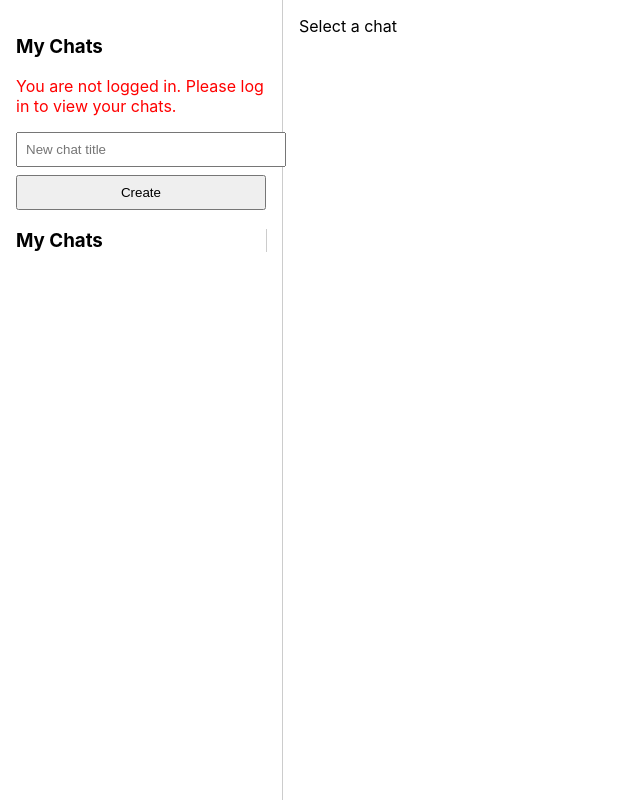
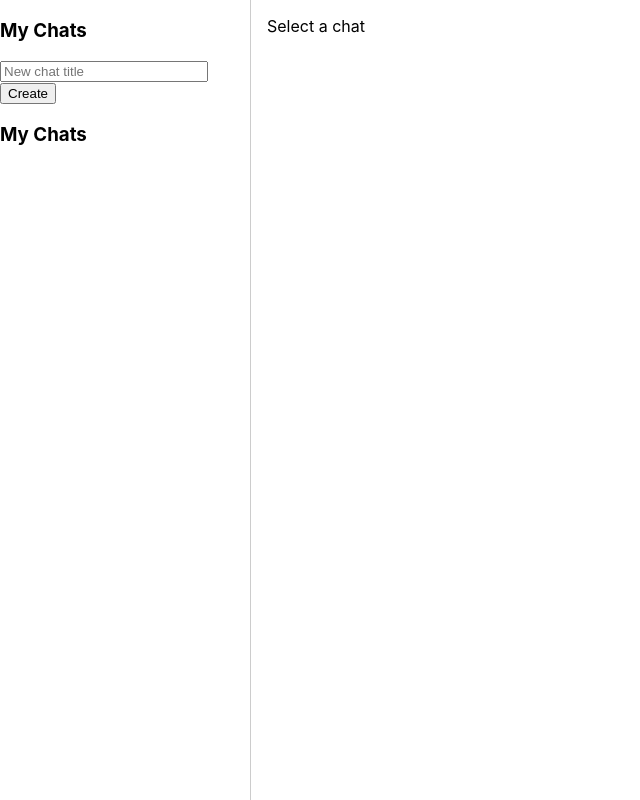
Before and after one commit to PranayV66/summarizer-app-summarizer, a React (Create React App) app in the folder frontend/: page / in a window 1280 px wide. Shown: the whole page, without its empty margins (0-640 px from the left). Built offline with nearby package versions, Linux system fonts and the light colour scheme.

Commit message:
Going back to aca331afa862df961d7b6847ae5a875a779cc91c

```diff
--- a/frontend/src/App.js
+++ b/frontend/src/App.js
@@ -7,79 +7,68 @@ import ChatWindow from './components/ChatWindow';
 const BACKEND_URL = `http://3.209.77.92:9000`;
 
 function App() {
+  const [token, setToken] = useState('');
   const [chats, setChats] = useState([]);
   const [selectedChat, setSelectedChat] = useState(null);
   const [newChatTitle, setNewChatTitle] = useState('');
-  const [error, setError] = useState(null); // State to handle errors
 
-    // Axios instance with default configurations
-    const axiosInstance = axios.create({
-      baseURL: BACKEND_URL,
-      withCredentials: true, // Ensures cookies are sent with every request
-    });
+  useEffect(() => {
+    const jwtToken = Cookies.get('token');
+    if (jwtToken) {
+      setToken(jwtToken);
+    }
+  }, []);
 
-    // Fetch chats on component mount
   useEffect(() => {
-    const fetchChats = async () => {
-      try {
-        const response = await axiosInstance.get('/chats');
-        console.log('Chats fetched:', response.data);
-        setChats(response.data);
-      } catch (error) {
-        console.error('Error fetching chats:', error);
-        setError('Failed to load chats. Please try again.');
-      }
-    };
-
-    // Check if token cookie exists
-    const token = Cookies.get('token');
-    if (token) {
-      fetchChats();
-    } else {
-      console.log('No authentication token found.');
-      setError('You are not logged in. Please log in to view your chats.');
-    }
-  }, []); // Empty dependency array ensures this runs once on mount
+    if (!token) return;
+    console.log('Fetching chats with token:', token);
+    axios.get(`${BACKEND_URL}/chats`, {
+      withCredentials: true, // Include cookies
+    })
+    .then(res => {
+      console.log('Chats fetched:', res.data);
+      setChats(res.data);
+    })
+    .catch(err => console.error('Error fetching chats:', err));
+  }, [token]);
 
   const handleSelectChat = (chat) => {
     setSelectedChat(chat);
   };
 
-  const handleCreateChat = async (e) => {
+  const handleCreateChat = (e) => {
     e.preventDefault();
     if (!newChatTitle.trim()) return;
 
-    try {
-      const response = await axiosInstance.post('/chats', { title: newChatTitle });
-      console.log('Chat created:', response.data);
-      setChats((prevChats) => [response.data, ...prevChats]);
+    console.log('Creating chat with title:', newChatTitle);
+    axios.post(`${BACKEND_URL}/chats`, { title: newChatTitle }, {
+      withCredentials: true, // Include cookies
+    })
+    .then(res => {
+      console.log('Chat created:', res.data);
+      setChats(prevChats => [res.data, ...prevChats]);
       setNewChatTitle('');
-    } catch (error) {
-      console.error('Error creating chat:', error);
-      setError('Failed to create chat. Please try again.');
-    }
+    })
+    .catch(err => console.error('Error creating chat:', err));
   };
 
   return (
     <div style={{ display: 'flex', height: '100vh' }}>
-      <div style={{ width: '250px', borderRight: '1px solid #ccc', padding: '16px' }}>
+      <div style={{ width: '250px', borderRight: '1px solid #ccc' }}>
         <h3>My Chats</h3>
-        {error && <div style={{ color: 'red', marginBottom: '16px' }}>{error}</div>}
-        <form onSubmit={handleCreateChat} style={{ marginBottom: '16px' }}>
+        <form onSubmit={handleCreateChat}>
           <input
             type="text"
             value={newChatTitle}
             onChange={(e) => setNewChatTitle(e.target.value)}
             placeholder="New chat title"
-            style={{ width: '100%', padding: '8px', marginBottom: '8px' }}
+            style={{ width: '80%', marginRight: '8px' }}
           />
-          <button type="submit" style={{ width: '100%', padding: '8px' }}>
-            Create
-          </button>
+          <button type="submit">Create</button>
         </form>
         <ChatList chats={chats} onSelectChat={handleSelectChat} />
       </div>
-      <ChatWindow chat={selectedChat} />
+      <ChatWindow chat={selectedChat} token={token} />
     </div>
   );
 }
```
